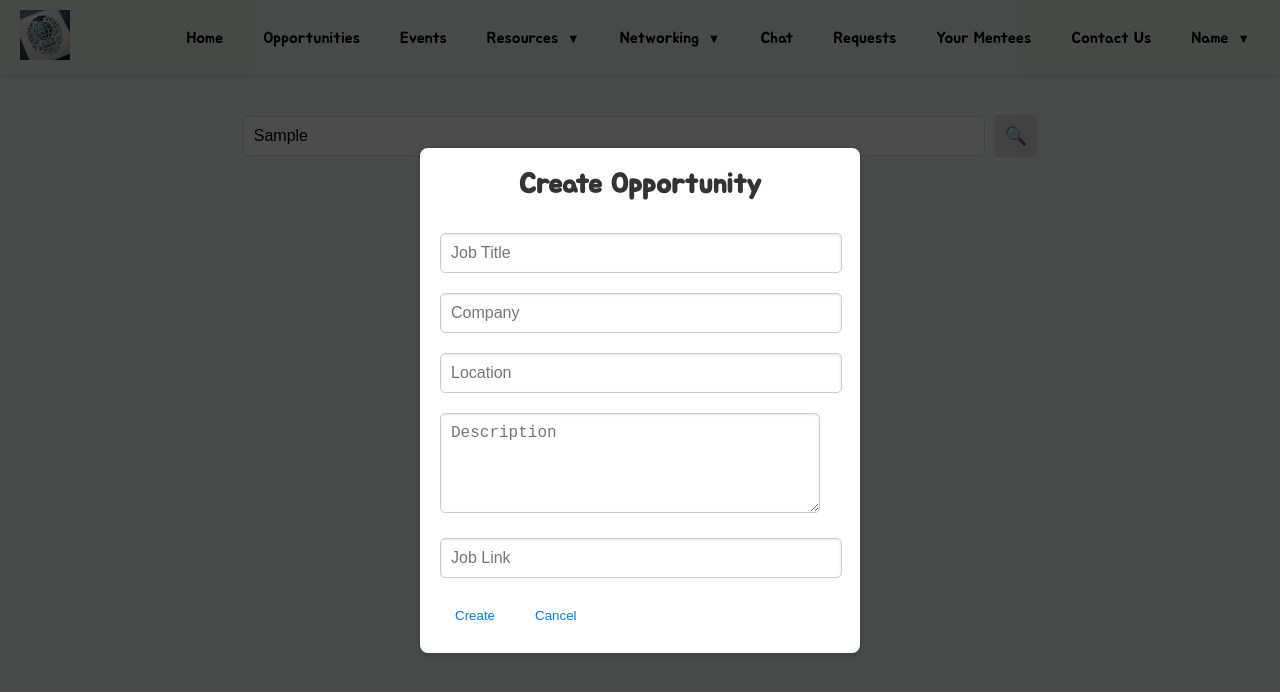
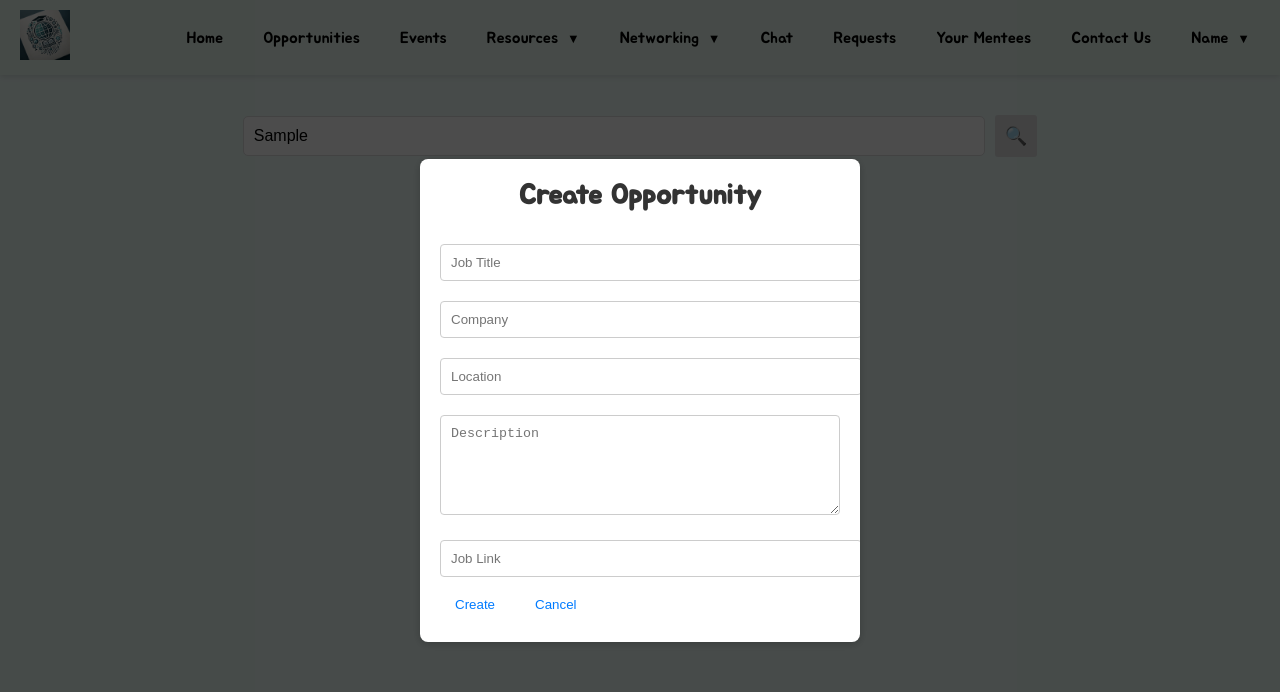
Before and after one commit to saiswethat/eduverse, a React (Create React App) app: page /opportunities in a window 1280 px wide. Both pictures are taken after typing "Sample" into the empty fields and a click on the button "Create Opportunity". Shown: the top 692 px of the page. Built offline with nearby package versions, Linux system fonts and the light colour scheme.

Commit message:
CSS styles overlapping changes

```diff
--- a/src/GroupsPage.js
+++ b/src/GroupsPage.js
@@ -137,8 +137,8 @@ function GroupsPage() {
           </div>
         )}
         {modalOpen && (
-          <div className="modal-overlay">
-            <div className="modal-content">
+          <div className="group-modal-overlay">
+            <div className="group-modal-content">
               <h3>Create Group</h3>
               <form onSubmit={handleCreateGroup}>
                 <input
@@ -147,7 +147,7 @@ function GroupsPage() {
                   placeholder="Group Name"
                   value={newGroup.name}
                   onChange={handleGroupInputChange}
-                  className="modal-input"
+                  className="group-modal-input"
                   required
                 />
                 <textarea
@@ -155,7 +155,7 @@ function GroupsPage() {
                   placeholder="Group Description"
                   value={newGroup.description}
                   onChange={handleGroupInputChange}
-                  className="modal-textarea"
+                  className="group-modal-textarea"
                   required
                 />
                 <input
@@ -164,7 +164,7 @@ function GroupsPage() {
                   placeholder="Academic Interest"
                   value={newGroup.academicInterest}
                   onChange={handleGroupInputChange}
-                  className="modal-input"
+                  className="group-modal-input"
                   required
                 />
                 <label htmlFor="members">Select Members:</label>
@@ -173,17 +173,17 @@ function GroupsPage() {
                   placeholder="Search People"
                   value={searchTerm}
                   onChange={(e) => setSearchTerm(e.target.value)}
-                  className="modal-input"
+                  className="group-modal-input"
                 />
-                <select id="members" multiple onChange={handleMemberChange} className="modal-select">
+                <select id="members" multiple onChange={handleMemberChange} className="group-modal-select">
                   {filteredUsers.map((user) => (
                     <option key={user.id} value={user.name}>
                       {user.name}
                     </option>
                   ))}
                 </select>
-                <button type="submit" className="modal-button">Create</button>
-                <button type="button" onClick={toggleModal} className="modal-button">Cancel</button>
+                <button type="submit" className="group-modal-button">Create</button>
+                <button type="button" onClick={toggleModal} className="group-modal-button">Cancel</button>
               </form>
             </div>
           </div>
--- a/src/Opportunities.js
+++ b/src/Opportunities.js
@@ -65,7 +65,6 @@ function Opportunities() {
     <>
       <Header />
       <div className="opportunity-opportunities">
-
         <SearchBar onSearch={setSearchTerm} />
         <button className="create-opportunity-button" onClick={() => setModalOpen(true)}>
           Create Opportunity
@@ -84,8 +83,8 @@ function Opportunities() {
           ))}
         </div>
         {isModalOpen && (
-        <div className="modal-overlay">
-          <div className="modal-content">
+          <div className="opp-modal-overlay">
+            <div className="opp-modal-content">
               <h2>Create Opportunity</h2>
               <input
                 type="text"
@@ -121,8 +120,8 @@ function Opportunities() {
                 onChange={(e) => setNewJob({ ...newJob, link: e.target.value })}
                 required
               />
-            <button onClick={handleCreateOpportunity}>Create</button>
-            <button onClick={() => setModalOpen(false)}>Cancel</button>
+              <button onClick={handleCreateOpportunity} className="opp-create-button">Create</button>
+              <button onClick={() => setModalOpen(false)} className="opp-cancel-button">Cancel</button>
             </div>
           </div>
         )}
--- a/src/css/GroupsPage.css
+++ b/src/css/GroupsPage.css
@@ -45,7 +45,7 @@
   cursor: pointer;
 }
 
-.modal-overlay {
+.group-modal-overlay {
   position: fixed;
   top: 0;
   left: 0;
@@ -58,7 +58,7 @@
   z-index: 1000;
 }
 
-.modal-content {
+.group-modal-content {
   background-color: white;
   border-radius: 8px;
   padding: 20px;
@@ -66,9 +66,9 @@
   box-shadow: 0 2px 10px rgba(0, 0, 0, 0.2);
 }
 
-.modal-input,
-.modal-textarea,
-.modal-select {
+.group-modal-input,
+.group-modal-textarea,
+.group-modal-select {
   width: 100%;
   margin: 10px 0;
   padding: 10px;
@@ -77,9 +77,9 @@
   box-sizing: border-box;
 }
 
-.modal-button {
-  background-color: #4caf50;
-  color: white;
+.group-modal-button {
+  background-color: transparent;
+  color: #007bff;
   padding: 10px 15px;
   border: none;
   border-radius: 4px;
@@ -87,7 +87,7 @@
   margin-right: 10px;
 }
 
-.modal-button:hover {
+.group-modal-button:hover {
   background-color: #45a049;
 }
 
@@ -96,7 +96,7 @@
     width: 100%;
   }
 
-  .modal-content {
+  .group-modal-content {
     width: 90%;
   }
 }
--- a/src/css/Opportunities.css
+++ b/src/css/Opportunities.css
@@ -18,7 +18,7 @@
   display: block;
 }
 
-.modal-overlay {
+.opp-modal-overlay {
   position: fixed;
   top: 0;
   left: 0;
@@ -31,16 +31,18 @@
   z-index: 1000;
 }
 
-.modal-content {
+.opp-modal-content {
   background-color: white;
   border-radius: 8px;
   padding: 20px;
   width: 400px;
+  max-width: 90%;
   box-shadow: 0 2px 10px rgba(0, 0, 0, 0.2);
+  overflow: auto;
 }
 
-.modal-content input,
-.modal-content textarea {
+.opp-modal-content input,
+.opp-modal-content textarea {
   width: 100%;
   margin: 10px 0;
   padding: 10px;
@@ -48,7 +50,7 @@
   border-radius: 4px;
 }
 
-.modal-content button {
+.opp-modal-content button {
   background-color: #4caf50;
   color: white;
   padding: 10px 15px;
@@ -58,8 +60,78 @@
   margin-right: 10px;
 }
 
-.modal-content button:hover {
+.opportunity-opportunities {
+  padding: 20px;
+}
+
+.opportunity-job-listings {
+  margin-top: -200px;
+  padding: 200px;
+}
+
+.create-opportunity-button {
+  padding: 10px 20px;
+  background-color: #007bff;
+  color: white;
+  border: none;
+  border-radius: 5px;
+  cursor: pointer;
+  margin: 20px auto;
+  display: block;
+}
+
+.opp-modal-overlay {
+  position: fixed;
+  top: 0;
+  left: 0;
+  right: 0;
+  bottom: 0;
+  background-color: rgba(0, 0, 0, 0.7);
+  display: flex;
+  justify-content: center;
+  align-items: center;
+  z-index: 1000;
+}
+
+.opp-modal-content {
+  background-color: white;
+  border-radius: 8px;
+  padding: 20px;
+  width: 400px;
+  max-width: 90%; /* Make the modal responsive */
+  box-shadow: 0 2px 10px rgba(0, 0, 0, 0.2);
+  overflow: auto; /* Allow scrolling if content is too large */
+}
+
+.opp-modal-content input,
+.opp-modal-content textarea {
+  width: 100%;
+  margin: 10px 0;
+  padding: 10px;
+  border: 1px solid #ccc;
+  border-radius: 4px;
+}
+
+.opp-modal-content button {
+  background-color: transparent;
+  color: #007bff;
+  padding: 10px 15px;
+  border: none;
+  border-radius: 4px;
+  cursor: pointer;
+  margin-right: 10px;
+}
+
+.opp-cancel-button {
+  background-color: transparent;
+}
+
+.opp-modal-content button:hover {
   background-color: #45a049;
+}
+
+.opp-create-button {
+  background-color: #007bff;
 }
 
 @media (max-width: 768px) {
@@ -72,8 +144,32 @@
     width: 50%;
   }
 
-  .modal-content {
+  .opp-modal-content {
     width: 90%;
     padding: 15px;
   }
 }
+
+.opp-modal-content button:hover {
+  background-color: #45a049;
+}
+
+.opp-create-button {
+  background-color: #007bff;
+}
+
+@media (max-width: 768px) {
+  .opportunity-job-listings {
+    padding: 20px;
+    margin-top: 0;
+  }
+
+  .create-opportunity-button {
+    width: 50%;
+  }
+
+  .opp-modal-content {
+    width: 90%;
+    padding: 15px;
+  }
+}
```
Lines whose indentation alone changed are shown as unchanged.
